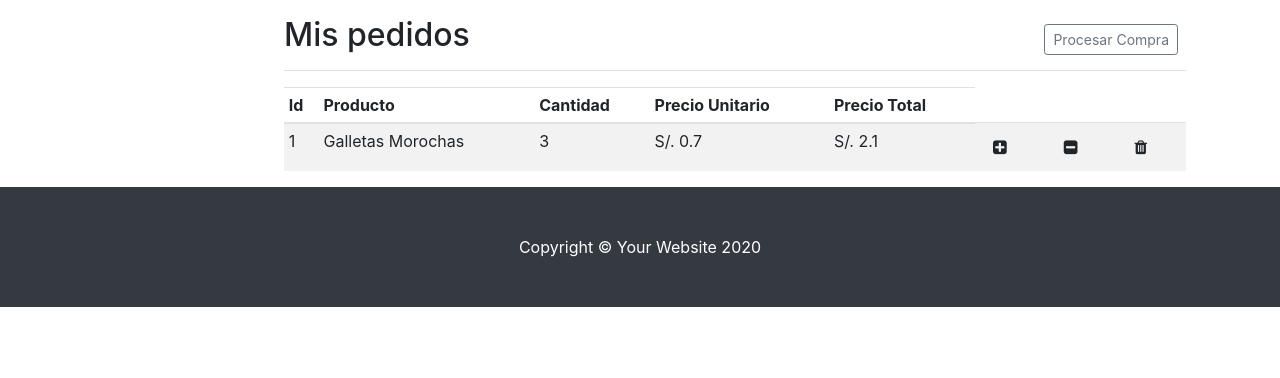
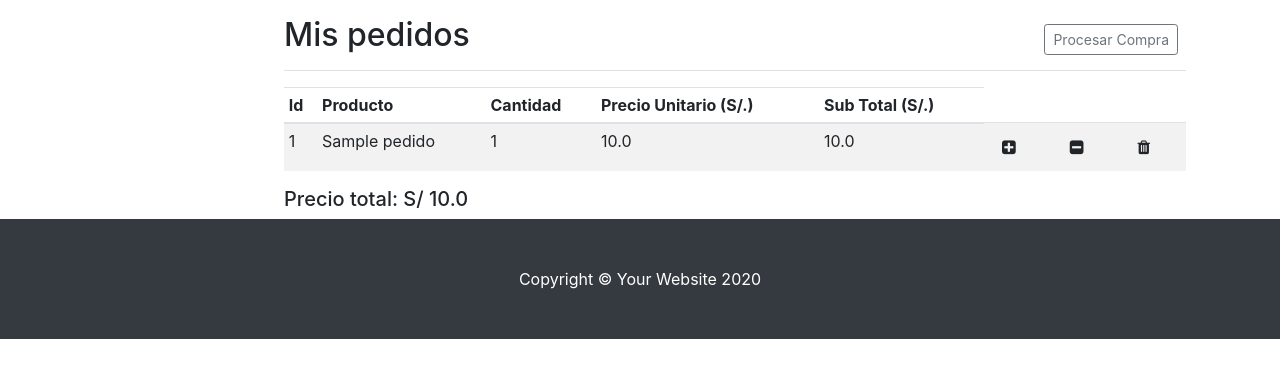
Before and after one commit to DanielTejeda/Sw2-Sprint_1, a Flask app: page /verPedidos in a window 1280 px wide. Shown: the part 56-434 px from the top of the page. Run offline with Flask 2, Linux system fonts and the light colour scheme; tables that the repository leaves empty hold one stand-in row (values such as "Sample post"); some libraries are stand-ins or nearby versions.

Commit message:
Todas las tareas de Monto total TERMINADO

```diff
--- a/src/app.py
+++ b/src/app.py
@@ -73,14 +73,16 @@ class Pedido(db.Model):
     producto_id = db.Column(db.Integer, db.ForeignKey('producto.id'))
     #usuario_id = db.Column(db.Integer, db.ForeignKey('usuario.id'))
     usuario_id = db.Column(db.Integer)
+    nameProd = db.Column(db.String(40))
     cantidad = db.Column(db.Integer)
     precio_uni = db.Column(db.Float)
     precio_total = db.Column(db.Float)
     estado = db.Column(db.String(20))
 
-    def __init__(self, producto_id, usuario_id, cantidad, precio_uni, precio_total, estado):
+    def __init__(self, producto_id, usuario_id, nameProd, cantidad, precio_uni, precio_total, estado):
         self.producto_id = producto_id
         self.usuario_id = usuario_id
+        self.nameProd = nameProd
         self.cantidad = cantidad
         self.precio_uni = precio_uni
         self.precio_total = precio_total
@@ -104,7 +106,7 @@ productos_schema = ProductoSchema(many=True)
 
 class PedidoSchema(ma.Schema):
     class Meta:
-        fields = ("id", "producto_id", "usuario_id", "cantidad", "precio_uni", "precio_total", "estado")
+        fields = ("id", "producto_id", "usuario_id", "nameProd","cantidad", "precio_uni", "precio_total", "estado")
 pedido_schema = PedidoSchema()
 pedidos_schema = PedidoSchema(many=True)
 #HASTA AQUI TERMINA LA DEFINICION DE LA BASE DE DATOS
@@ -485,12 +487,11 @@ def pedidos():
 @app.route("/verPedidos",methods=["GET"])
 def ver_Pedidos():
     all_pedidos = Pedido.query.all() #devuelve todos los usuarios
-    #print("ALL_USERS: ",type(all_users))
-    #result = usuarios_schema.dump(all_users) #graba la lista de usuario recuperados
-    #print("RESULT: ",type(result))
-    #print(result)
-    #return jsonify(result) #devulve el resultado al cliente en formato JSON
-    return render_template('AdministrarPedido.html',lista = all_pedidos)
+    aux=0
+    for ped in all_pedidos:
+        aux+=ped.precio_total
+    print("PRECIO TOTALLLLLLL: ",aux)
+    return render_template('AdministrarPedido.html', listaPed = all_pedidos, total_precio = aux)
 
 @app.route("/añadirPedido/<id>",methods=["POST"])
 def añadir_Pedido(id):
@@ -501,11 +502,18 @@ def añadir_Pedido(id):
     print("ID DEL USUARIO ",user_id)
     print("PRECIO UNI DEL PRODUCTO",prod.precio)
 
-    nuevo_pedido=Pedido(prod.id, user_id, 1, prod.precio, prod.precio, "Deseado")
+    nuevo_pedido=Pedido(prod.id, user_id, prod.nombreProd, 1, prod.precio, prod.precio, "Deseado")
     db.session.add(nuevo_pedido) #lo cargo a la BD
     db.session.commit() #termino la operacion
     return redirect(url_for('ver_Pedidos'))
 
+@app.route("/eliminarPedido/<id>", methods=["POST"])
+def eliminar_Pedido(id):
+    ped = Pedido.query.get(id)
+    db.session.delete(ped)
+    db.session.commit()
+    flash("Producto Eliminado Satisfactoriamente")
+    return redirect(url_for("ver_Pedidos"))
 
 @app.route("/gabor",methods=["GET", "POST"])
 def cargaImg():
--- a/src/templates/AdministrarPedido.html
+++ b/src/templates/AdministrarPedido.html
@@ -34,20 +34,21 @@
                   <th>Id</th>
                   <th>Producto</th>
                   <th>Cantidad</th>
-                  <th>Precio Unitario</th>
-                  <th>Precio Total</th>
+                  <th>Precio Unitario (S/.)</th>
+                  <th>Sub Total (S/.)</th>
 
                 </tr>
               </thead>
               <tbody>
-                <div>
+                {% for ped in listaPed %}
                   <tr>
-                    <form method="GET">
-                      <td>1</td>
-                      <td>Galletas Morochas</td>
-                      <td>3</td>
-                      <td>S/. 0.7</td>
-                      <td>S/. 2.1</td>
+                    <td>{{ ped.id }}</td>
+                    <td>{{ ped.nameProd }}</td>
+                    <td>{{ ped.cantidad }}</td>
+                    <td>{{ ped.precio_uni }}</td>
+                    <td>{{ ped.precio_total }}</td>
+                    <!--<td>{{ ped.estado }}</td>
+                    <td>{{ ped.imagen }}</td>-->
                     <td>
                       <form action="#" method="POST">
                         <button type="submit" class="btn"><i class="fa fa-plus-square"></i></button>
@@ -59,26 +60,15 @@
                       </form>
                     </td>
                     <td>
-                        <form action="#" method="POST">
+                      <form action="/eliminarPedido/{{ped.id}}" method="POST">
                         <button type="submit" class="btn"><i class="fa fa-trash"></i></button>
                       </form>
                     </td>
-                    </form>
                   </tr>
-
-                  <tr>
-                    <!--
-                    <td>Monto Total</td>
-                    <td>-</td>
-                    <td>-</td>
-                    <td>17.00</td>
-                      -->
-                    </form>
-                  </tr>
-                </div>
-
+                {% endfor %}
               </tbody>
             </table>
+            <h5>Precio total: S/ {{ total_precio }}</h5>
           </div>
 
 
```
Lines whose indentation alone changed are shown as unchanged.
